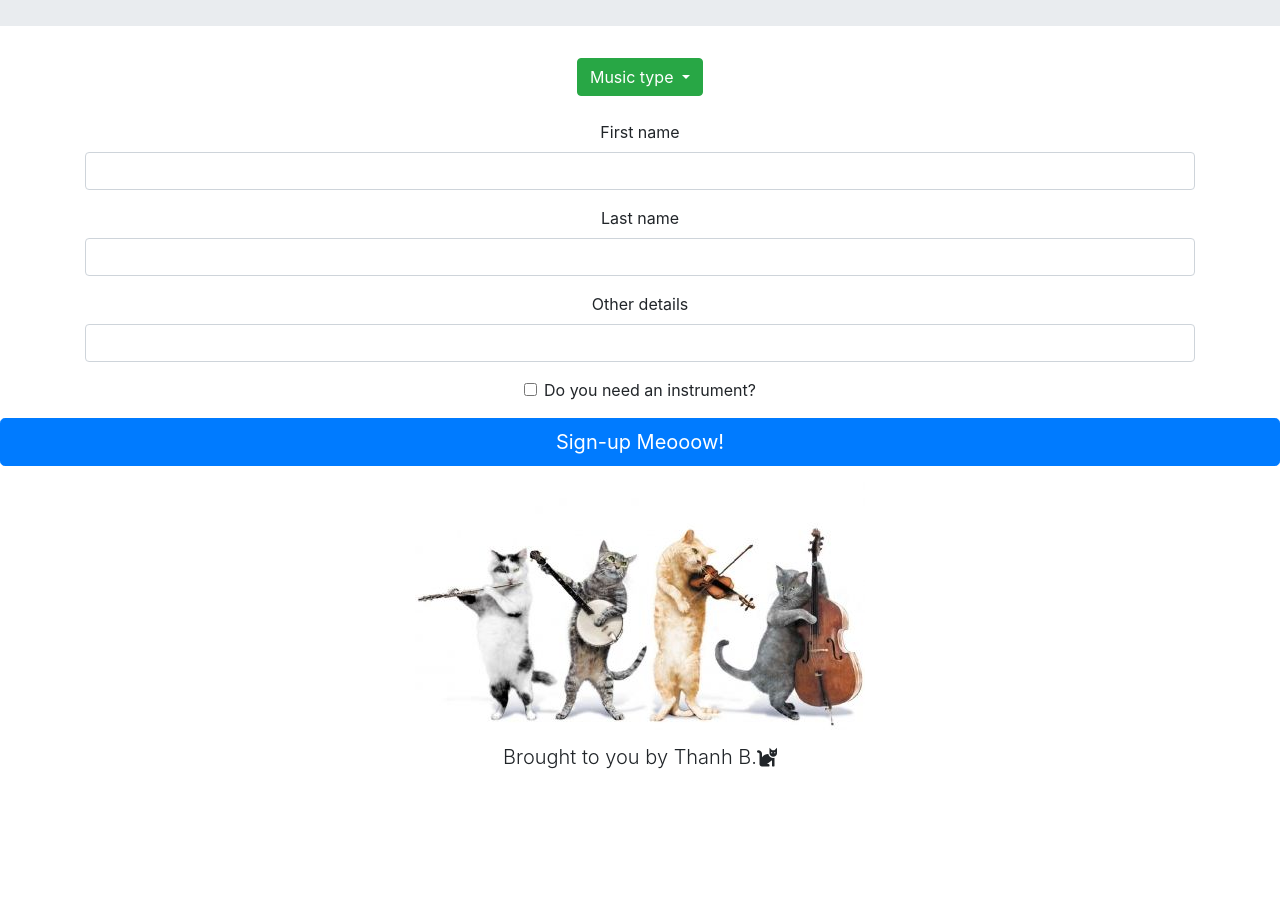
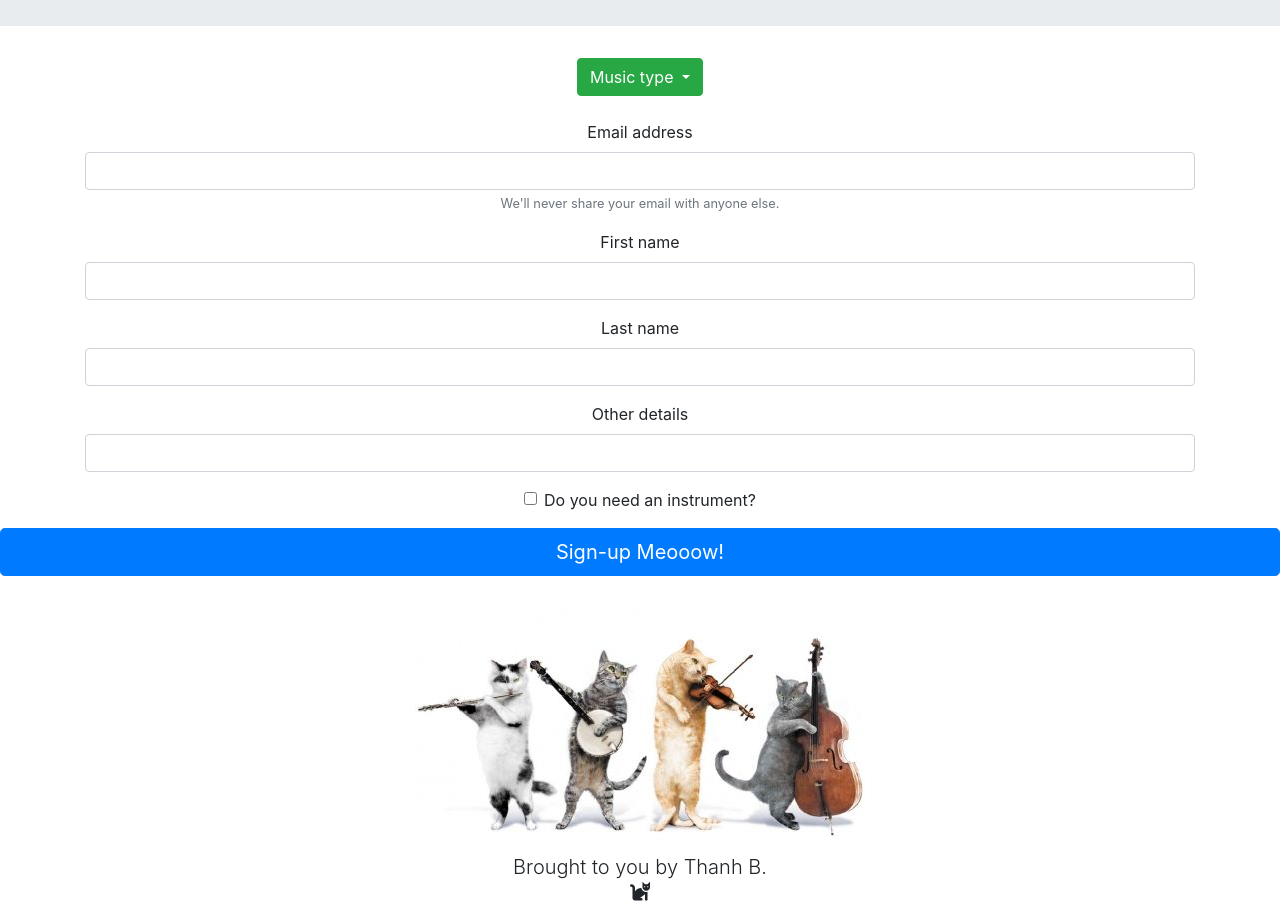
Before and after one commit to Thanh-Barnes/Cat-Town-Band-Signup, a plain HTML site: page index.html in a window 1280 px wide. Shown: the part 320-1231 px from the top of the page. Before the commit the page ends 1097 px from the top, so only its background shows below. Drawn offline with nearby package versions, Linux system fonts and the light colour scheme.

Commit message:
add email input

```diff
--- a/index.html
+++ b/index.html
@@ -40,6 +40,11 @@
     <form class="text-center">
         <div class="container">
             <div class="form-group">
+                <label for="exampleInputEmail1">Email address</label>
+                <input type="email" class="form-control" id="exampleInputEmail1" aria-describedby="emailHelp">
+                <small id="emailHelp" class="form-text text-muted">We'll never share your email with anyone else.</small>
+              </div>
+            <div class="form-group">
                 <label for="firstname">First name</label>
                 <input type="text" class="form-control" id="firstname">
             </div>
@@ -71,7 +76,8 @@
     </div>
 
     <div>
-        <h2 class="lead text-center">Brought to you by Thanh B.<i class="fas fa-cat"></i></h2>
+        <h2 class="lead text-center">Brought to you by Thanh B.
+            <br><i class="fas fa-cat"></i></h2>
     </div>
 
 
```
